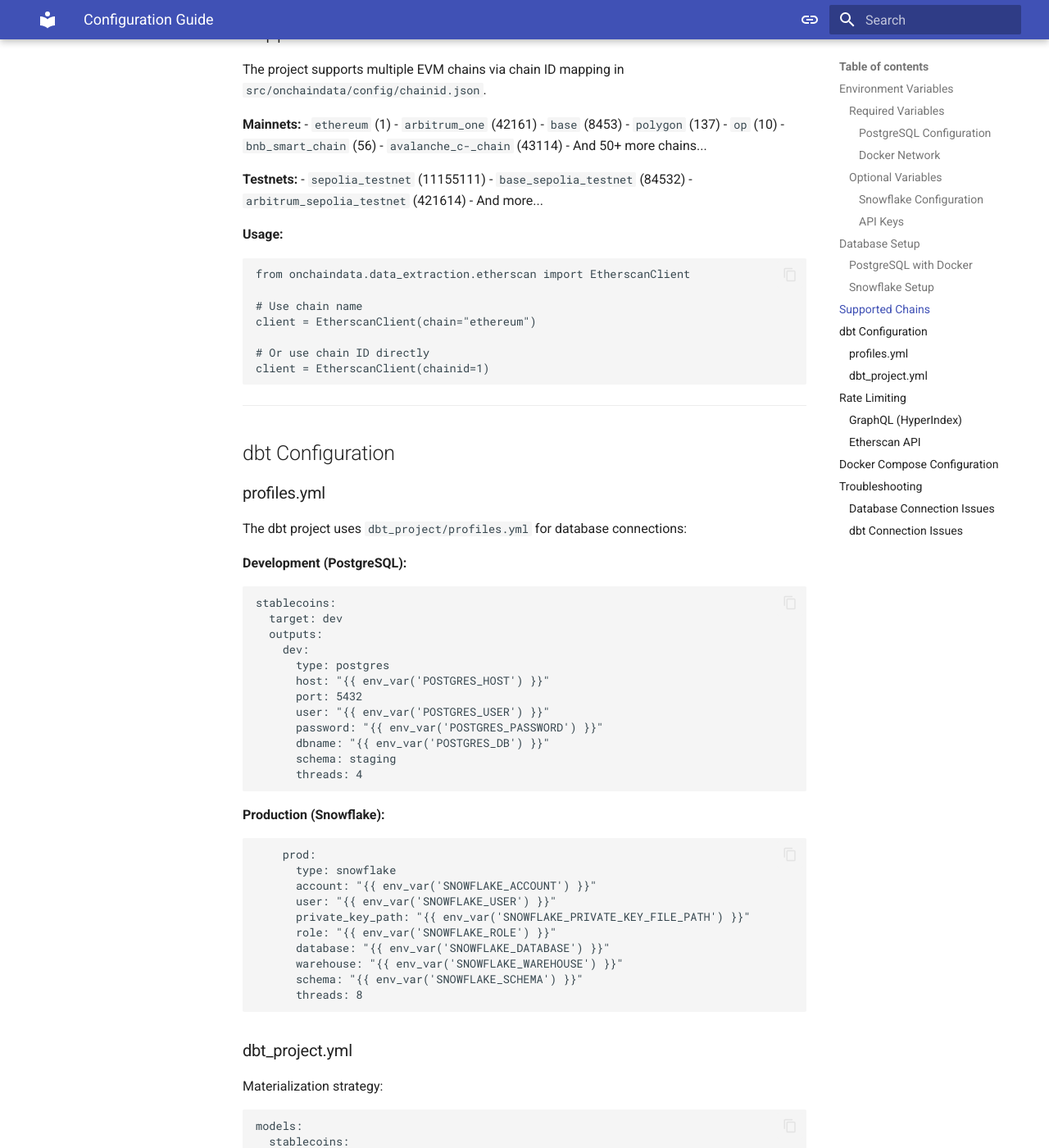
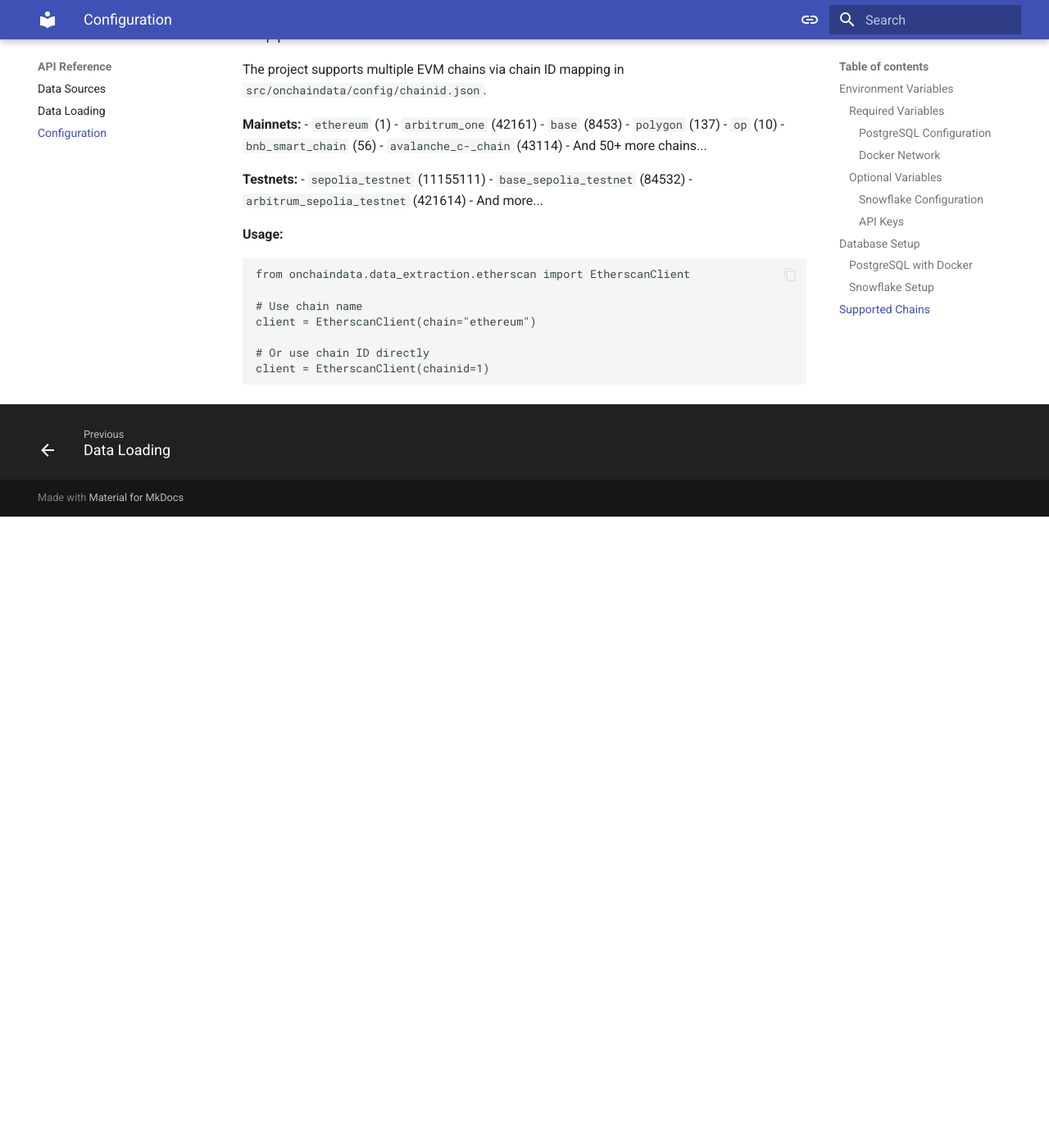
Before and after one commit to newgnart/fa-dae2-gnart, an MkDocs documentation site: the page built from docs/04_api_reference/043_configuration.md, in a window 1280 px wide and 1400 px high, scrolled down 2140 px. Shown: the whole window at 82% size. Built offline with MkDocs 1.6.1 and Material for MkDocs 9.7.7, drawn with Linux system fonts in a browser that asks for light colours; after the commit the page ends 2770 px from its top, so only the background shows below that; some of the changed text lies outside the part shown.

Commit message:
add docs

````diff
--- a/docs/04_api_reference/043_configuration.md
+++ b/docs/04_api_reference/043_configuration.md
@@ -121,135 +121,3 @@ client = EtherscanClient(chain="ethereum")
 # Or use chain ID directly
 client = EtherscanClient(chainid=1)
 ```
-
----
-
-## dbt Configuration
-
-### profiles.yml
-
-The dbt project uses `dbt_project/profiles.yml` for database connections:
-
-**Development (PostgreSQL):**
-```yaml
-stablecoins:
-  target: dev
-  outputs:
-    dev:
-      type: postgres
-      host: "{{ env_var('POSTGRES_HOST') }}"
-      port: 5432
-      user: "{{ env_var('POSTGRES_USER') }}"
-      password: "{{ env_var('POSTGRES_PASSWORD') }}"
-      dbname: "{{ env_var('POSTGRES_DB') }}"
-      schema: staging
-      threads: 4
-```
-
-**Production (Snowflake):**
-```yaml
-    prod:
-      type: snowflake
-      account: "{{ env_var('SNOWFLAKE_ACCOUNT') }}"
-      user: "{{ env_var('SNOWFLAKE_USER') }}"
-      private_key_path: "{{ env_var('SNOWFLAKE_PRIVATE_KEY_FILE_PATH') }}"
-      role: "{{ env_var('SNOWFLAKE_ROLE') }}"
-      database: "{{ env_var('SNOWFLAKE_DATABASE') }}"
-      warehouse: "{{ env_var('SNOWFLAKE_WAREHOUSE') }}"
-      schema: "{{ env_var('SNOWFLAKE_SCHEMA') }}"
-      threads: 8
-```
-
-### dbt_project.yml
-
-Materialization strategy:
-```yaml
-models:
-  stablecoins:
-    staging:
-      +materialized: view
-    intermediate:
-      +materialized: ephemeral
-    marts:
-      +materialized: table
-```
-
----
-
-## Rate Limiting
-
-### GraphQL (HyperIndex)
-No rate limiting required for local indexer.
-
-### Etherscan API
-Default rate limit: **5 requests/second**
-
-Configure when creating client:
-```python
-client = EtherscanClient(
-    chain="ethereum",
-    api_key="your_api_key",
-    calls_per_second=5.0  # Adjust based on your API tier
-)
-```
-
-**API Tiers:**
-- Free: 5 calls/second
-- Standard: Higher limits (check Etherscan docs)
-
----
-
-## Docker Compose Configuration
-
-The `docker-compose.yml` defines the PostgreSQL service:
-
-```yaml
-services:
-  postgres:
-    image: postgres:15
-    environment:
-      POSTGRES_USER: ${POSTGRES_USER}
-      POSTGRES_PASSWORD: ${POSTGRES_PASSWORD}
-      POSTGRES_DB: ${POSTGRES_DB}
-    ports:
-      - "${POSTGRES_PORT}:5432"
-    networks:
-      - kafka_network
-```
-
-To modify PostgreSQL version or configuration, edit `docker-compose.yml`.
-
----
-
-## Troubleshooting
-
-### Database Connection Issues
-
-**Error: Connection refused**
-```bash
-# Check if PostgreSQL is running
-docker ps
-
-# Restart PostgreSQL
-docker-compose restart
-```
-
-**Error: Authentication failed**
-```bash
-# Verify environment variables are loaded
-echo $POSTGRES_USER
-
-# Reload environment
-export $(cat .env | xargs)
-```
-
-### dbt Connection Issues
-
-**Error: Could not connect to database**
-```bash
-# Test database connection
-./scripts/sql_pg.sh -c "SELECT 1;"
-
-# Verify dbt can connect
-cd dbt_project && uv run dbt debug
-```
--- a/mkdocs.yml
+++ b/mkdocs.yml
@@ -57,12 +57,13 @@ theme:
 
 nav:
   - Home: index.md
-  - Quick Start: 01_getting_started.md
+  - Getting Started: 01_getting_started.md
   - Data Pipeline:
-      - Data Sources: 02_data_pipeline/01_source.md
-      - Data Modeling: 02_data_pipeline/02_modeling.md
-      - Data Transformation: 02_data_pipeline/03_transformation.md
+      - Data Sources: 02_data_pipeline/021_source.md
+      - Data Modeling: 02_data_pipeline/022_modeling.md
+      - Data Transformation: 02_data_pipeline/023_transformation.md
   - Analytics: 03_analytics.md
-  - API Reference: 04_api_reference.md
-  - Configuration: 05_configuration.md
-  - Additional Tools: 06_additional_tools.md
+  - API Reference:
+      - Data Sources: 04_api_reference/041_data_sources.md
+      - Data Loading: 04_api_reference/042_data_loading.md
+      - Configuration: 04_api_reference/043_configuration.md
````
Also changed, not shown: docs/01_getting_started.md (+27 -4 lines), docs/02_data_pipeline/01_source.md (deleted, +0 -40 lines), docs/02_data_pipeline/021_source.md (added, +18 -0 lines), docs/02_data_pipeline/022_modeling.md (added, +283 -0 lines), docs/02_data_pipeline/023_transformation.md (renamed from docs/02_data_pipeline/03_transformation.md, +3 -8 lines), docs/02_data_pipeline/02_modeling.md (deleted, +0 -2 lines), docs/04_api_reference/041_data_sources.md (+3 -0 lines), docs/04_api_reference/042_data_loading.md (+2 -3 lines), docs/imgs/entities.drawio.svg (added), 1 other file.
